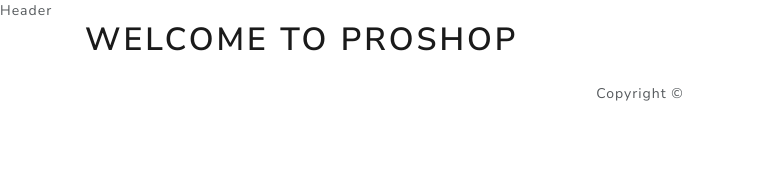
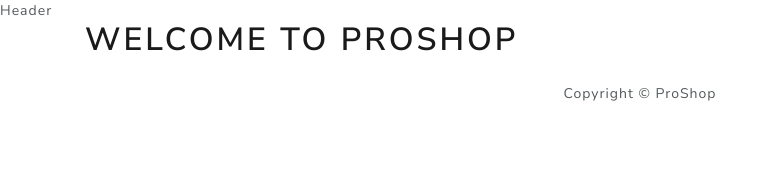
Before and after one commit to Ahtisham92/e-commerce-shop, a React (Create React App) app in the folder frontend/: page / in a window 1280 px wide. Shown: the top 170 px of the page, without its empty margins (0-777 px from the left). Built offline with nearby package versions, Linux system fonts and the light colour scheme.

Commit message:
added proshop to footer

```diff
--- a/frontend/src/components/Footer.js
+++ b/frontend/src/components/Footer.js
@@ -7,7 +7,7 @@
     <Container>
       <Row>
         <Col className='text-center py-3'>
-          Copyright &copy;
+          Copyright &copy; ProShop
         </Col>
       </Row>
     </Container>
```
